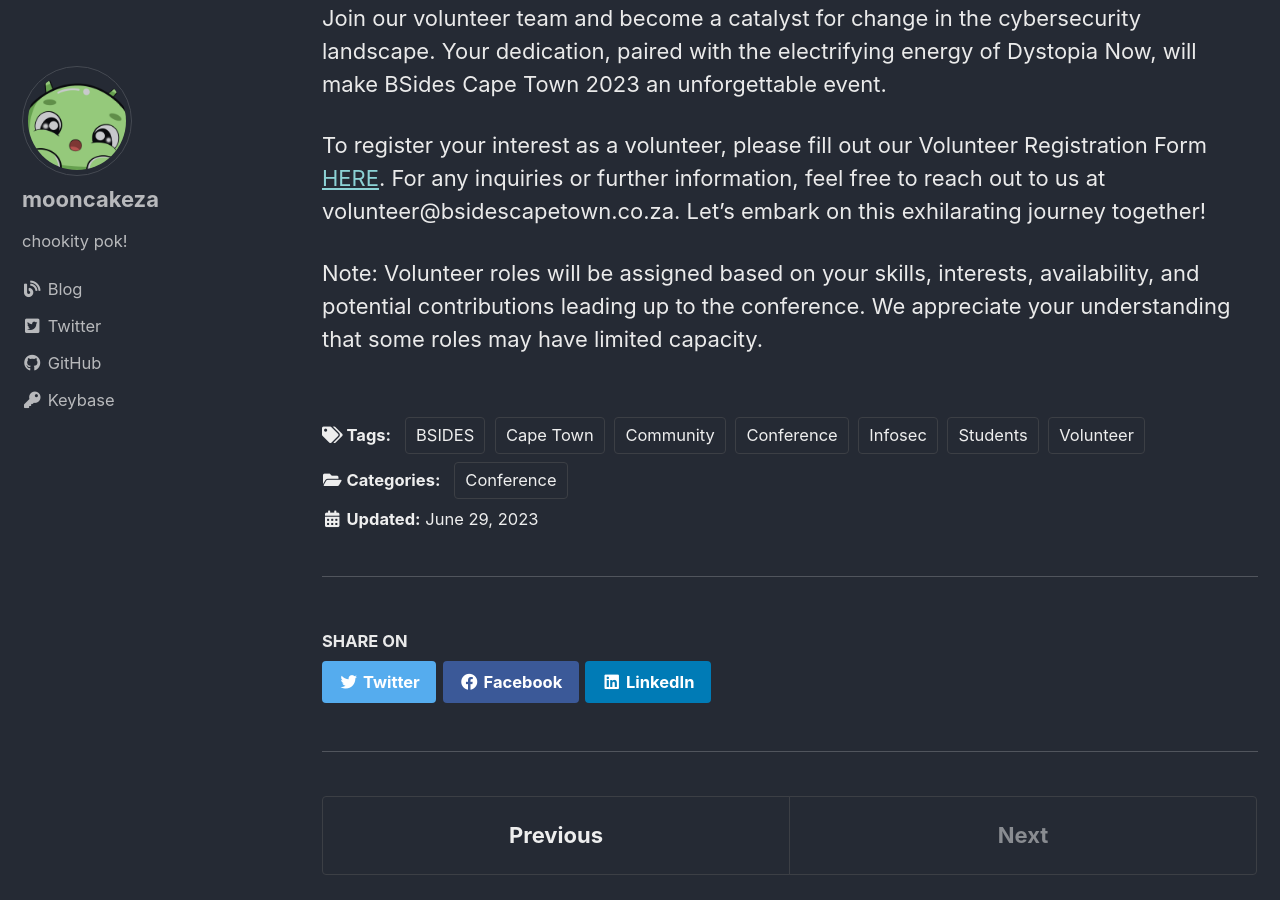
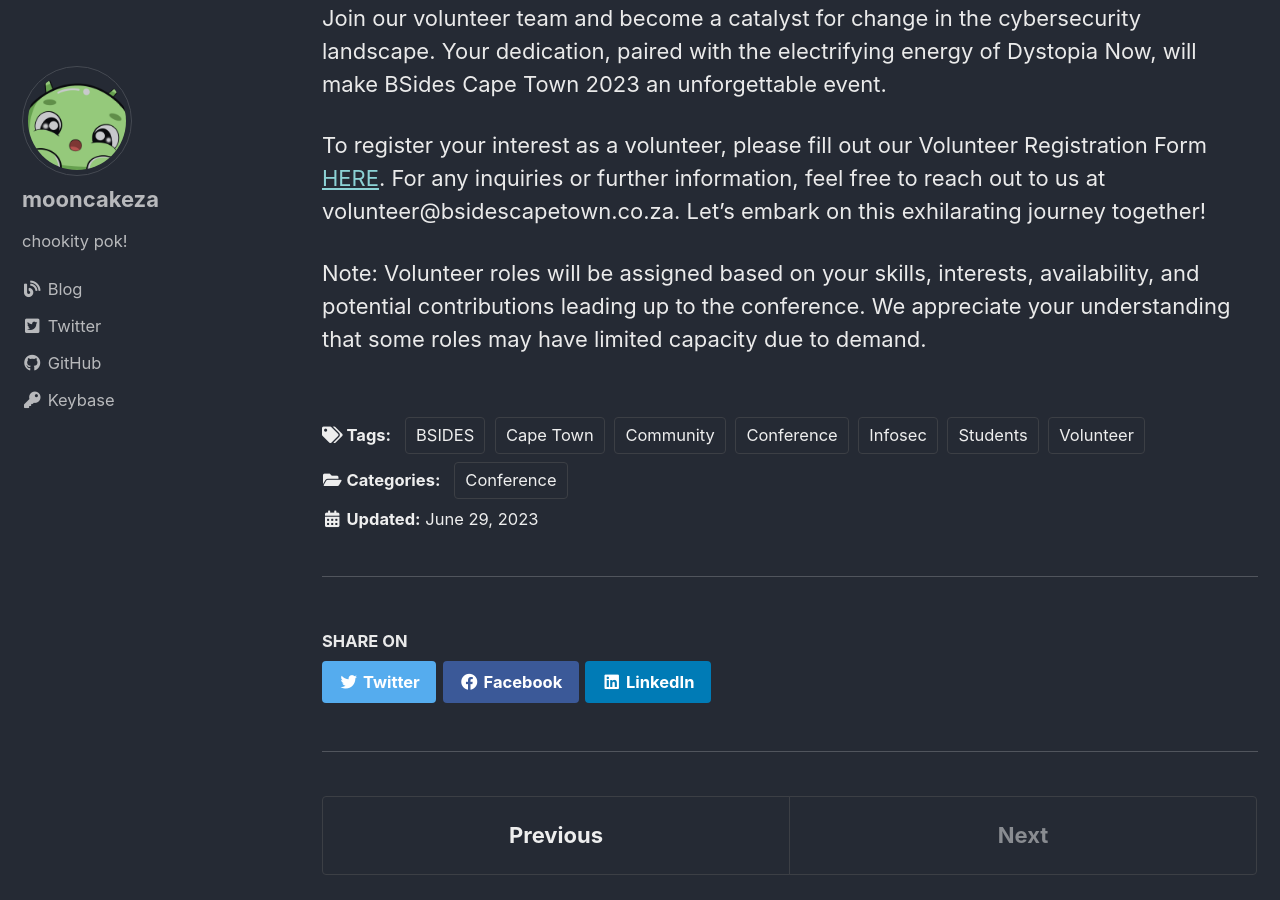
Before and after one commit to bsidescapetown/bsidescapetown.github.io, a Jekyll site: the page built from _posts/2023-06-29-Call-for-Volunteers.md, in a window 1280 px wide and 900 px high, scrolled down 2058 px. Built offline with Jekyll 4.4.1, drawn with Linux system fonts in a browser that asks for light colours; cached includes are drawn as plain includes; comment, search, counter and statistics services are not loaded.

Commit message:
Call for Volunteers

```diff
--- a/_posts/2023-06-29-Call-for-Volunteers.md
+++ b/_posts/2023-06-29-Call-for-Volunteers.md
@@ -47,4 +47,4 @@
 
 To register your interest as a volunteer, please fill out our Volunteer Registration Form [HERE](https://forms.gle/RuxDtBB4xobcK3rUA). For any inquiries or further information, feel free to reach out to us at volunteer@bsidescapetown.co.za. Let's embark on this exhilarating journey together!
 
-Note: Volunteer roles will be assigned based on your skills, interests, availability, and potential contributions leading up to the conference. We appreciate your understanding that some roles may have limited capacity.
+Note: Volunteer roles will be assigned based on your skills, interests, availability, and potential contributions leading up to the conference. We appreciate your understanding that some roles may have limited capacity due to demand.
```
